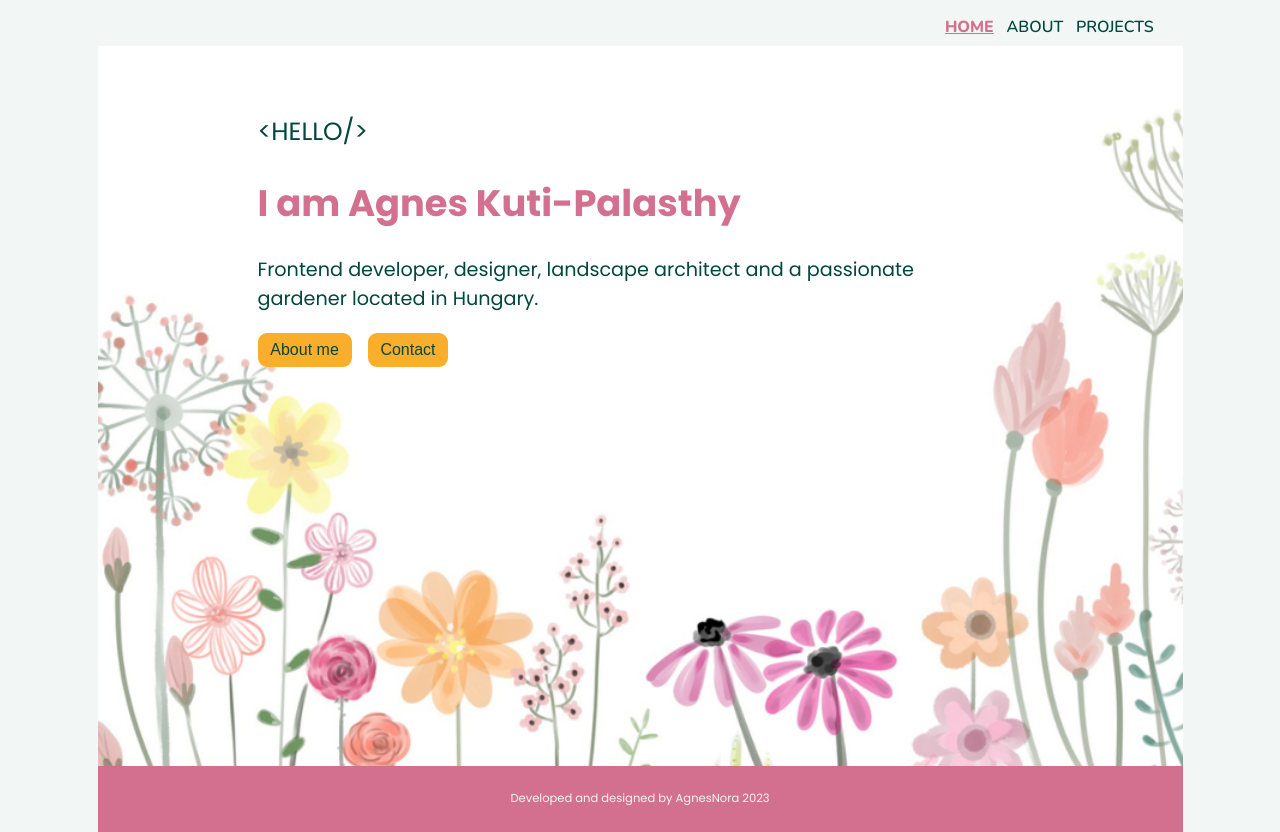
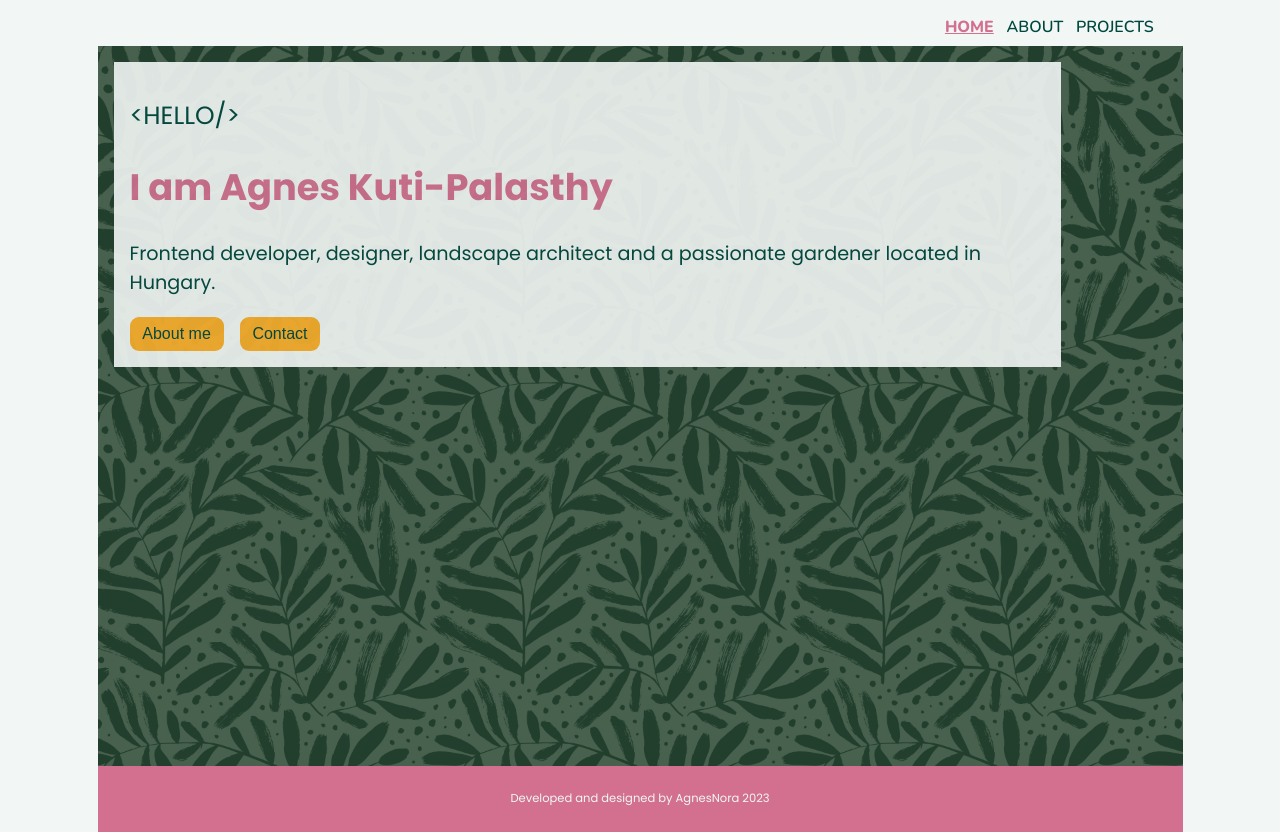
Before and after one commit to agnesnora/portfolio2023, a React (Vite) app: page / in a window 1280 px wide. Built offline with nearby package versions, Linux system fonts and the light colour scheme; a web font is replaced by a local one; what miragejs would draw is missing.

Commit message:
changing bg picture

```diff
--- a/src/App.css
+++ b/src/App.css
@@ -48,7 +48,8 @@ footer {
 .home--container {
   border: none;
   margin: 0;
-  background-image: url("/images/flore.png");
+  background-image: url("/images/Leaf.png");
+
   background-repeat: none;
   background-size: cover;
   height: 90vh;
@@ -357,6 +358,11 @@ h1 {
 .home--hero {
   width: 100%;
   padding: 2em;
+  background-color: #f2f7f5;
+  height: max-content;
+  width: 100%;
+
+  opacity: 0.9;
 }
 
 .resume--header {
@@ -463,8 +469,10 @@ button > a:active,
     align-items: normal;
   }
   .home--hero {
-    width: 70%;
-    margin: 0 0 0 7em;
+    padding: 1em;
+    background-color: #f2f7f5;
+    height: max-content;
+    width: 90%;
   }
   .home--hero > p {
     font-size: 1.2em;
```
Also changed, not shown: public/images/Component.png, public/images/Leaf.png (added).
